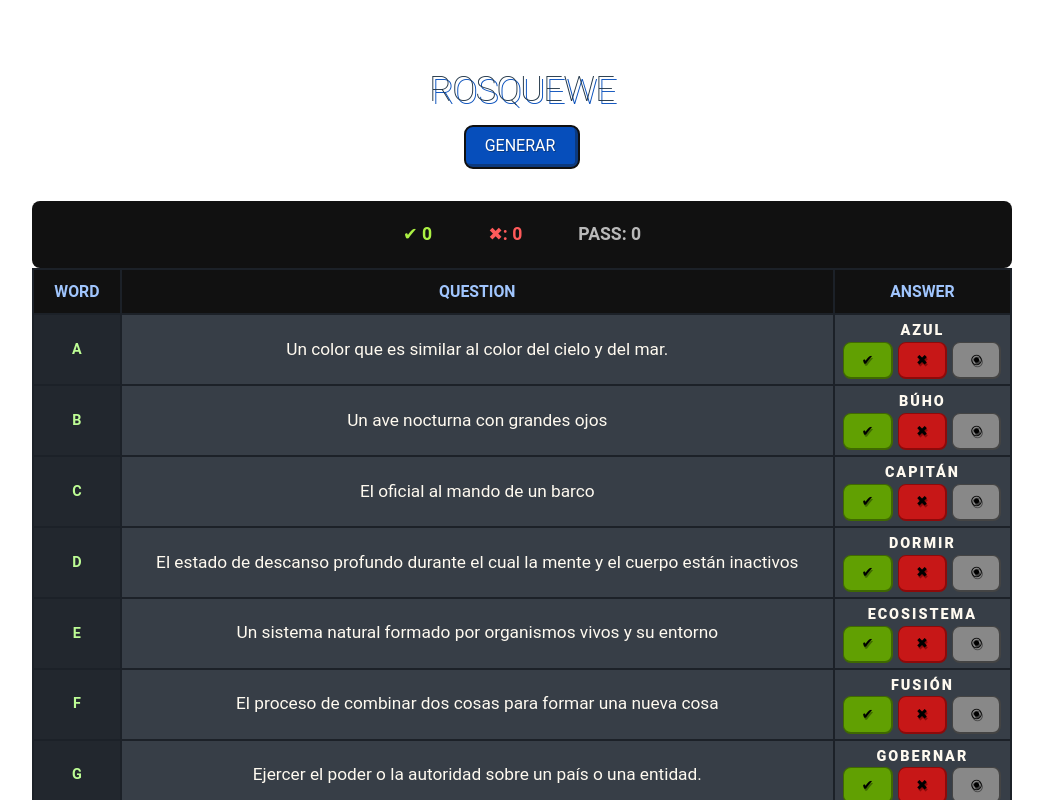
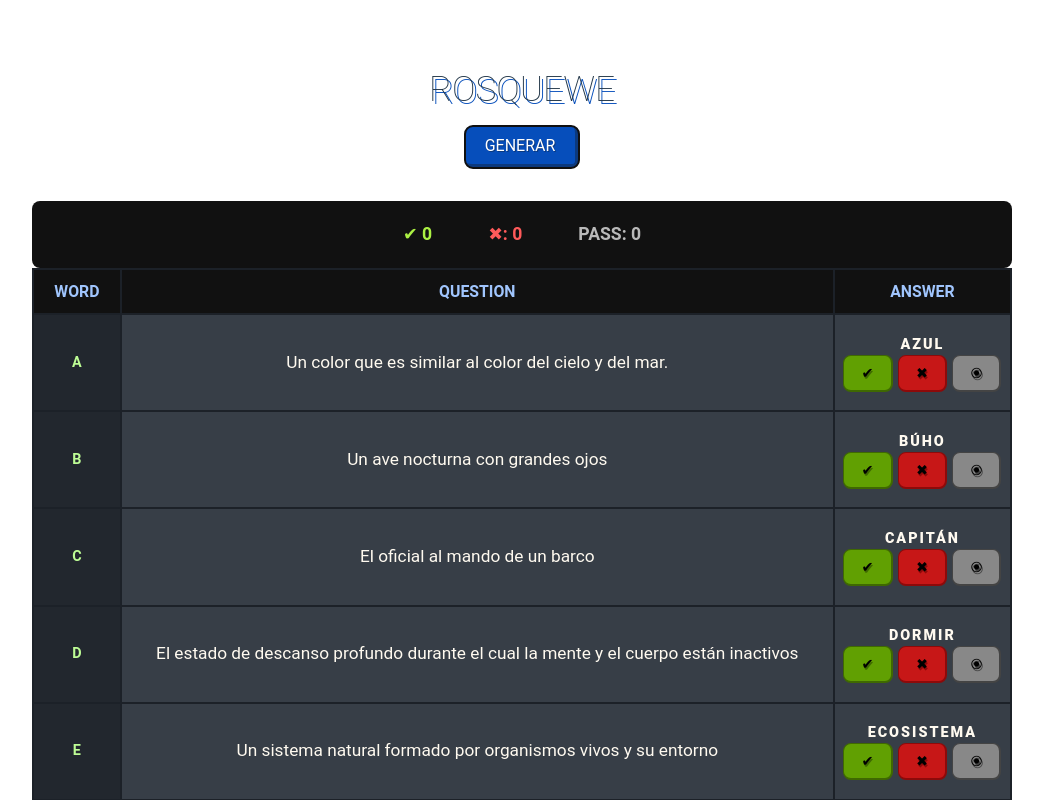
Before and after one commit to pa-ku/Rosco, a React (Vite) app: page / in a window 1280 px wide. Both pictures are taken after a click on the button "GENERAR". Shown: the top 800 px of the page, without its empty margins (118-1161 px from the left). Built offline with nearby package versions, Linux system fonts and the light colour scheme.

Commit message:
fixed some layout shift

```diff
--- a/src/components/Row.jsx
+++ b/src/components/Row.jsx
@@ -25,11 +25,13 @@ const Question = styled.td`
   padding-inline: 2em;
   background-color: #373e47;
   color: floralwhite;
+  padding-block: 2em;
   font-size: 1.2em;
   background-color: ${(props) => props.backg};
   @media (max-width: 700px) {
-    padding: 5px;
+
     font-size: 1.1em;
+
   }
   &:first-letter {
     text-transform: uppercase;
```
